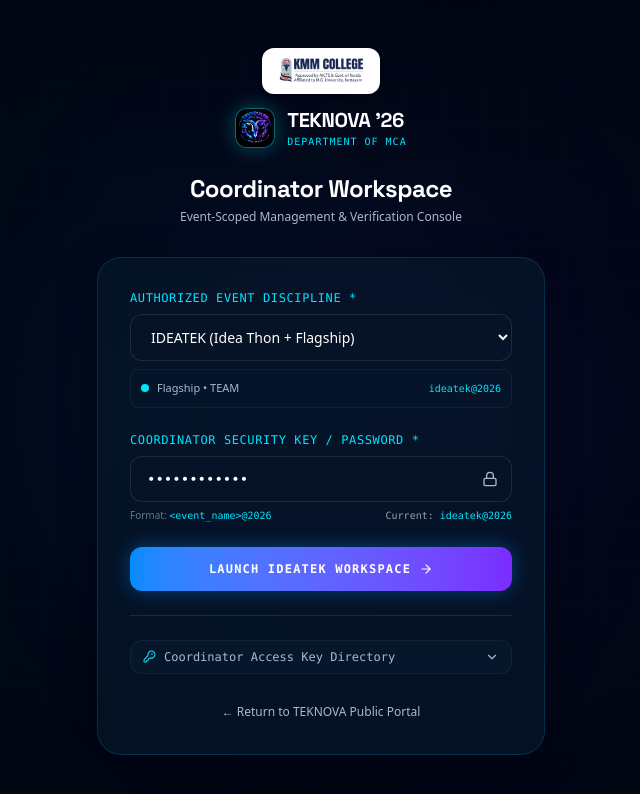
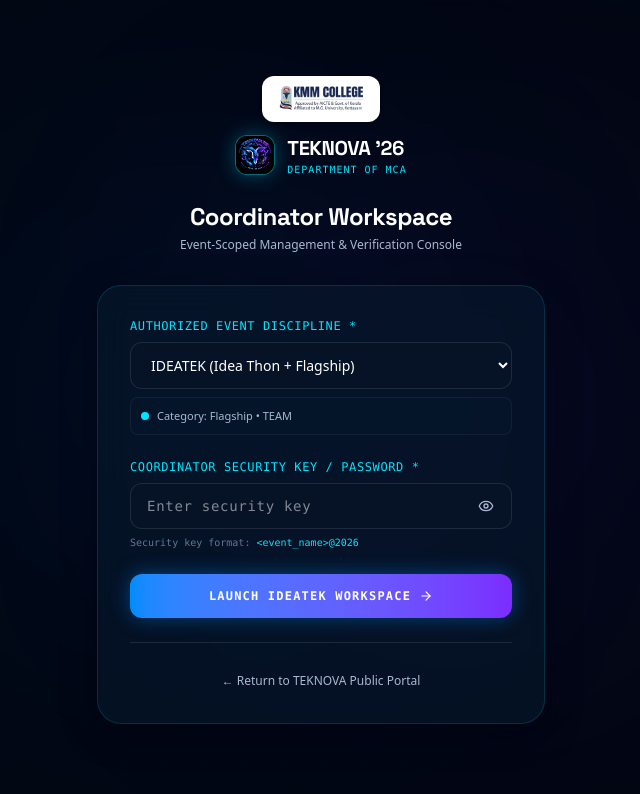
Before and after one commit to arjunnb491-Max/TEKNOVA-26, a Next.js app: page /coordinator/login in a window 1280 px wide. Shown: the top 794 px of the page, without its empty margins (319-959 px from the left). Built offline with nearby package versions, Linux system fonts and the light colour scheme.

Commit message:
Update TEKNOVA website

```diff
--- a/app/coordinator/login/page.tsx
+++ b/app/coordinator/login/page.tsx
@@ -4,16 +4,16 @@ import React, { useState } from 'react';
 import Link from 'next/link';
 import Image from 'next/image';
 import { useRouter } from 'next/navigation';
-import { Users, Lock, ArrowRight, AlertCircle, CheckCircle2, KeyRound, ChevronDown, ChevronUp } from 'lucide-react';
-import { OFFICIAL_EVENTS, getCoordinatorPassword, verifyCoordinatorPassword, COORDINATOR_CREDENTIALS_LIST } from '@/data/events';
+import { Users, Lock, ArrowRight, AlertCircle, Eye, EyeOff } from 'lucide-react';
+import { OFFICIAL_EVENTS, verifyCoordinatorPassword } from '@/data/events';
 
 export default function CoordinatorLogin() {
   const router = useRouter();
   const [selectedEvent, setSelectedEvent] = useState(OFFICIAL_EVENTS[0].slug);
-  const [password, setPassword] = useState(getCoordinatorPassword(OFFICIAL_EVENTS[0].slug));
+  const [password, setPassword] = useState('');
+  const [showPassword, setShowPassword] = useState(false);
   const [error, setError] = useState('');
   const [loading, setLoading] = useState(false);
-  const [showAllKeys, setShowAllKeys] = useState(false);
 
   const handleLogin = (e: React.FormEvent) => {
     e.preventDefault();
@@ -24,8 +24,7 @@ export default function CoordinatorLogin() {
     }
 
     if (!verifyCoordinatorPassword(selectedEvent, password)) {
-      const expected = getCoordinatorPassword(selectedEvent);
-      return setError(`Access denied. Incorrect security key for ${currentEvent.name}. Expected format is: ${expected}`);
+      return setError(`Access denied. Incorrect security key for ${currentEvent.name}.`);
     }
 
     setLoading(true);
@@ -45,7 +44,7 @@ export default function CoordinatorLogin() {
 
   const handleEventChange = (newSlug: string) => {
     setSelectedEvent(newSlug);
-    setPassword(getCoordinatorPassword(newSlug));
+    setPassword('');
     setError('');
   };
 
@@ -120,12 +119,9 @@ export default function CoordinatorLogin() {
                   </option>
                 ))}
               </select>
-              <div className="mt-2 p-2.5 bg-[#07172B]/70 border border-white/5 rounded-lg text-[11px] text-[#A9B8D0] flex items-center justify-between">
-                <div className="flex items-center gap-2">
-                  <span className="w-2 h-2 rounded-full bg-[#00E5FF]"></span>
-                  <span>{currentEvent.category} • {currentEvent.participationType.toUpperCase()}</span>
-                </div>
-                <span className="text-[10px] font-mono text-[#00E5FF]">{getCoordinatorPassword(selectedEvent)}</span>
+              <div className="mt-2 p-2.5 bg-[#07172B]/70 border border-white/5 rounded-lg text-[11px] text-[#A9B8D0] flex items-center gap-2">
+                <span className="w-2 h-2 rounded-full bg-[#00E5FF]"></span>
+                <span>Category: {currentEvent.category} • {currentEvent.participationType.toUpperCase()}</span>
               </div>
             </div>
 
@@ -136,18 +132,25 @@ export default function CoordinatorLogin() {
               <div className="relative">
                 <input
                   id="authKey"
-                  type="password"
+                  type={showPassword ? "text" : "password"}
                   value={password}
                   onChange={(e) => setPassword(e.target.value)}
-                  placeholder={`e.g. ${getCoordinatorPassword(selectedEvent)}`}
+                  placeholder="Enter security key"
                   required
-                  className="w-full px-4 py-3 bg-[#061226] border border-white/10 rounded-xl text-white text-sm focus:border-[#00E5FF] outline-none font-mono"
+                  autoComplete="current-password"
+                  className="w-full pl-4 pr-11 py-3 bg-[#061226] border border-white/10 rounded-xl text-white text-sm focus:border-[#00E5FF] outline-none font-mono tracking-wider"
                 />
-                <Lock size={16} className="absolute right-3.5 top-1/2 -translate-y-1/2 text-[#A9B8D0]" />
+                <button
+                  type="button"
+                  onClick={() => setShowPassword(!showPassword)}
+                  className="absolute right-3.5 top-1/2 -translate-y-1/2 text-[#A9B8D0] hover:text-[#00E5FF] transition-colors p-1"
+                  title={showPassword ? "Hide password" : "Show password"}
+                >
+                  {showPassword ? <EyeOff size={16} /> : <Eye size={16} />}
+                </button>
               </div>
-              <p className="text-[10px] text-[#627694] mt-1.5 flex items-center justify-between">
-                <span>Format: <code className="text-[#00E5FF]">{`<event_name>@2026`}</code></span>
-                <span className="text-white/60 font-mono">Current: <span className="text-[#00E5FF]">{getCoordinatorPassword(selectedEvent)}</span></span>
+              <p className="text-[10px] text-[#627694] mt-1.5 font-mono">
+                Security key format: <span className="text-[#00E5FF]">&lt;event_name&gt;@2026</span>
               </p>
             </div>
 
@@ -163,53 +166,10 @@ export default function CoordinatorLogin() {
             </div>
           </form>
 
-          <div className="mt-6 pt-6 border-t border-white/10 space-y-4">
-            <button
-              type="button"
-              onClick={() => setShowAllKeys(!showAllKeys)}
-              className="w-full py-2 px-3 bg-[#07172B] hover:bg-[#07172B]/80 border border-white/5 hover:border-[#00E5FF]/30 rounded-xl text-xs font-mono text-[#A9B8D0] hover:text-white transition-colors flex items-center justify-between"
-            >
-              <span className="flex items-center gap-2">
-                <KeyRound size={13} className="text-[#00E5FF]" />
-                <span>Coordinator Access Key Directory</span>
-              </span>
-              {showAllKeys ? <ChevronUp size={14} /> : <ChevronDown size={14} />}
-            </button>
-
-            {showAllKeys && (
-              <div className="p-3 bg-[#020713]/90 rounded-2xl border border-white/10 space-y-2 text-xs font-mono">
-                <div className="text-[10px] text-[#627694] uppercase tracking-wider font-bold pb-1 border-b border-white/5">
-                  Official Coordinator Passwords ({COORDINATOR_CREDENTIALS_LIST.length})
-                </div>
-                <div className="space-y-1.5 max-h-56 overflow-y-auto pr-1">
-                  {COORDINATOR_CREDENTIALS_LIST.map((cred) => (
-                    <div
-                      key={cred.eventSlug}
-                      onClick={() => handleEventChange(cred.eventSlug)}
-                      className={`p-2 rounded-lg border transition-all cursor-pointer flex items-center justify-between ${
-                        selectedEvent === cred.eventSlug
-                          ? 'bg-[#008CFF]/15 border-[#00E5FF]/40 text-white'
-                          : 'bg-[#07172B]/60 border-white/5 text-[#A9B8D0] hover:border-white/20 hover:text-white'
-                      }`}
-                    >
-                      <div>
-                        <div className="font-bold text-white text-[11px]">{cred.eventName}</div>
-                        <div className="text-[10px] text-[#627694]">{cred.workingInterpretation}</div>
-                      </div>
-                      <code className="text-[#00E5FF] font-bold text-[11px] bg-[#020713] px-2 py-0.5 rounded border border-[#00E5FF]/20">
-                        {cred.password}
-                      </code>
-                    </div>
-                  ))}
-                </div>
-              </div>
-            )}
-
-            <div className="text-center pt-2">
-              <Link href="/" className="text-xs text-[#A9B8D0] hover:text-[#00E5FF] transition-colors">
-                ← Return to TEKNOVA Public Portal
-              </Link>
-            </div>
+          <div className="mt-6 pt-6 border-t border-white/10 text-center">
+            <Link href="/" className="text-xs text-[#A9B8D0] hover:text-[#00E5FF] transition-colors">
+              ← Return to TEKNOVA Public Portal
+            </Link>
           </div>
         </div>
       </div>
```
